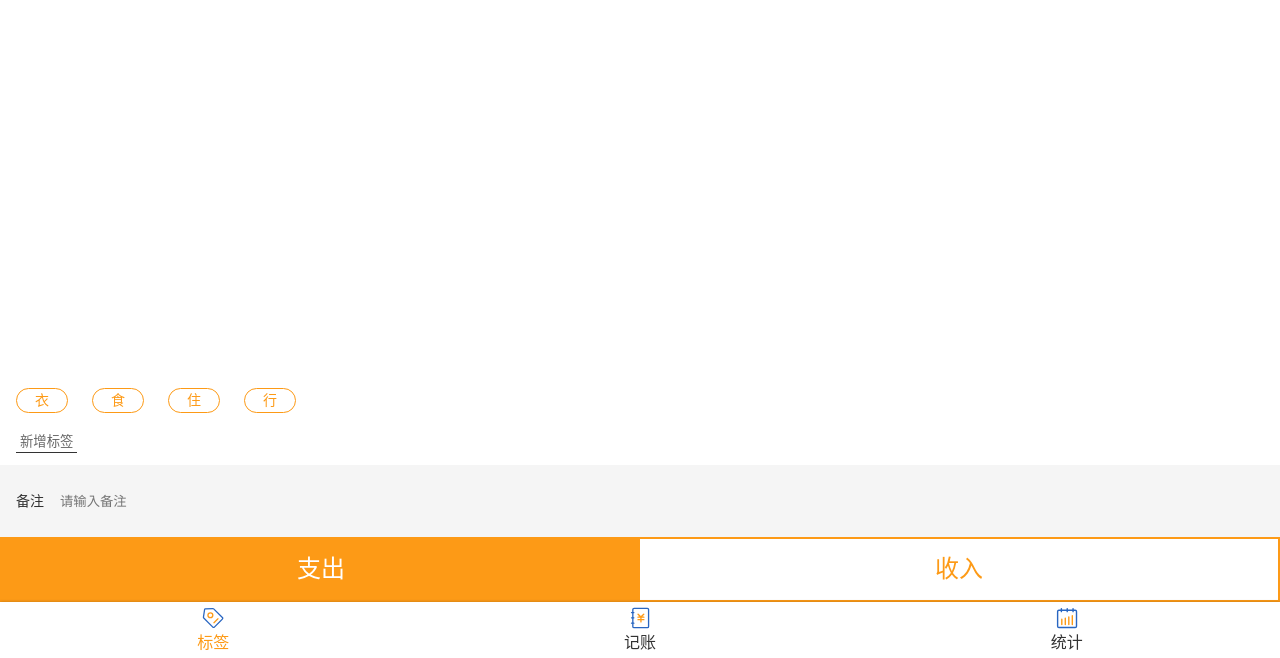
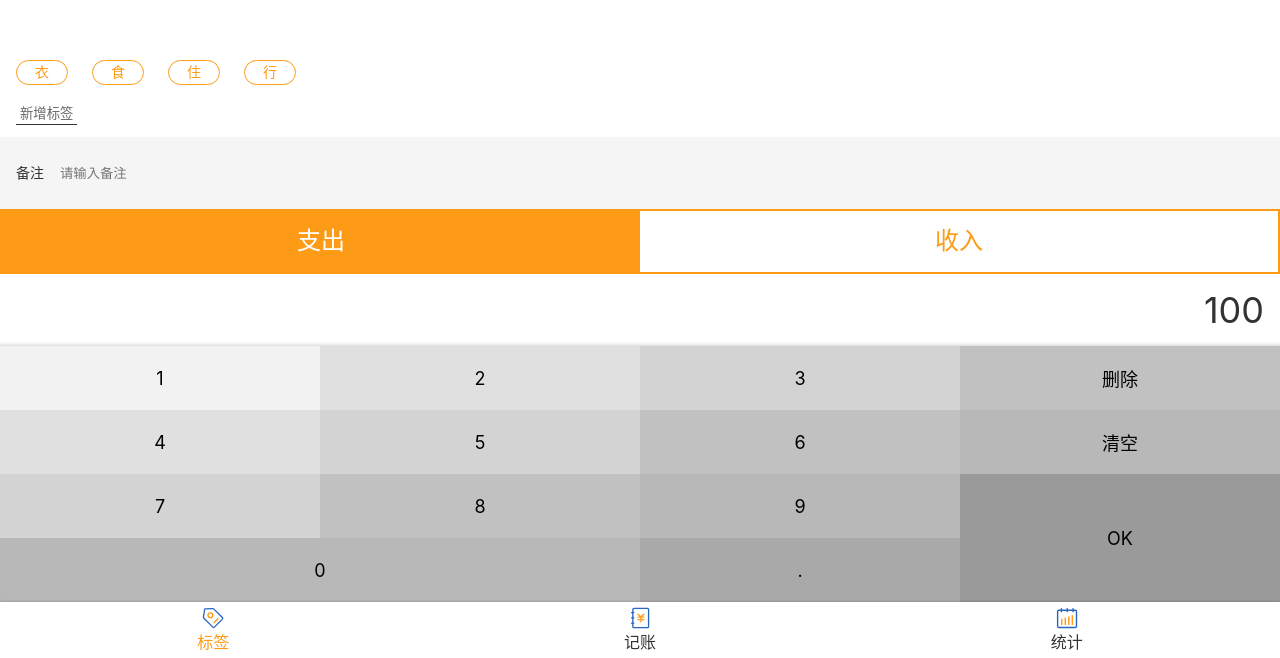
Before and after one commit to LiMiu331/keep-money-react, a React app: page /tags in a window 1280 px wide. Shown: the part 142-800 px from the top of the page. Built offline with nearby package versions, Linux system fonts and the light colour scheme.

Commit message:
封装 NumberPad 组件

```diff
--- a/src/pages/Tags/NumberPadSection.tsx
+++ b/src/pages/Tags/NumberPadSection.tsx
@@ -1,6 +1,7 @@
 import styled from "styled-components";
+import React from "react";
 
-const NumberPadSection = styled.section`
+const NumberPadSectionUI = styled.section`
   display: flex;
   flex-direction: column;
   .output{
@@ -57,4 +58,27 @@ const NumberPadSection = styled.section`
     }
   }
 `
+const NumberPadSection = ()=> {
+    return(
+        <NumberPadSectionUI>
+            <div className={'output'}>100</div>
+            <div className={'pad'}>
+                <button>1</button>
+                <button>2</button>
+                <button>3</button>
+                <button>删除</button>
+                <button>4</button>
+                <button>5</button>
+                <button>6</button>
+                <button>清空</button>
+                <button>7</button>
+                <button>8</button>
+                <button>9</button>
+                <button className={'ok'}>OK</button>
+                <button className={'zero'}>0</button>
+                <button>.</button>
+            </div>
+        </NumberPadSectionUI>
+    )
+}
 export default NumberPadSection;
```
